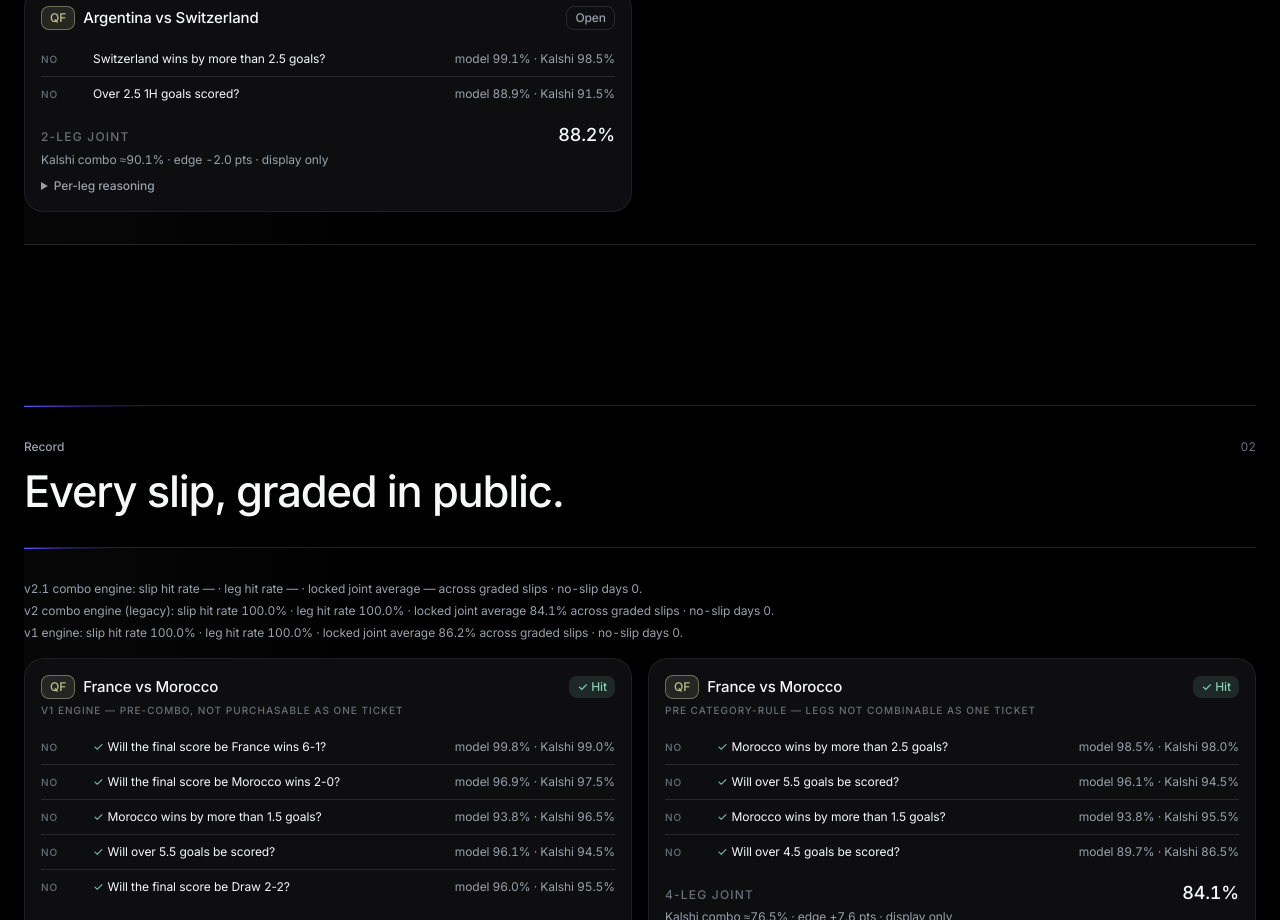
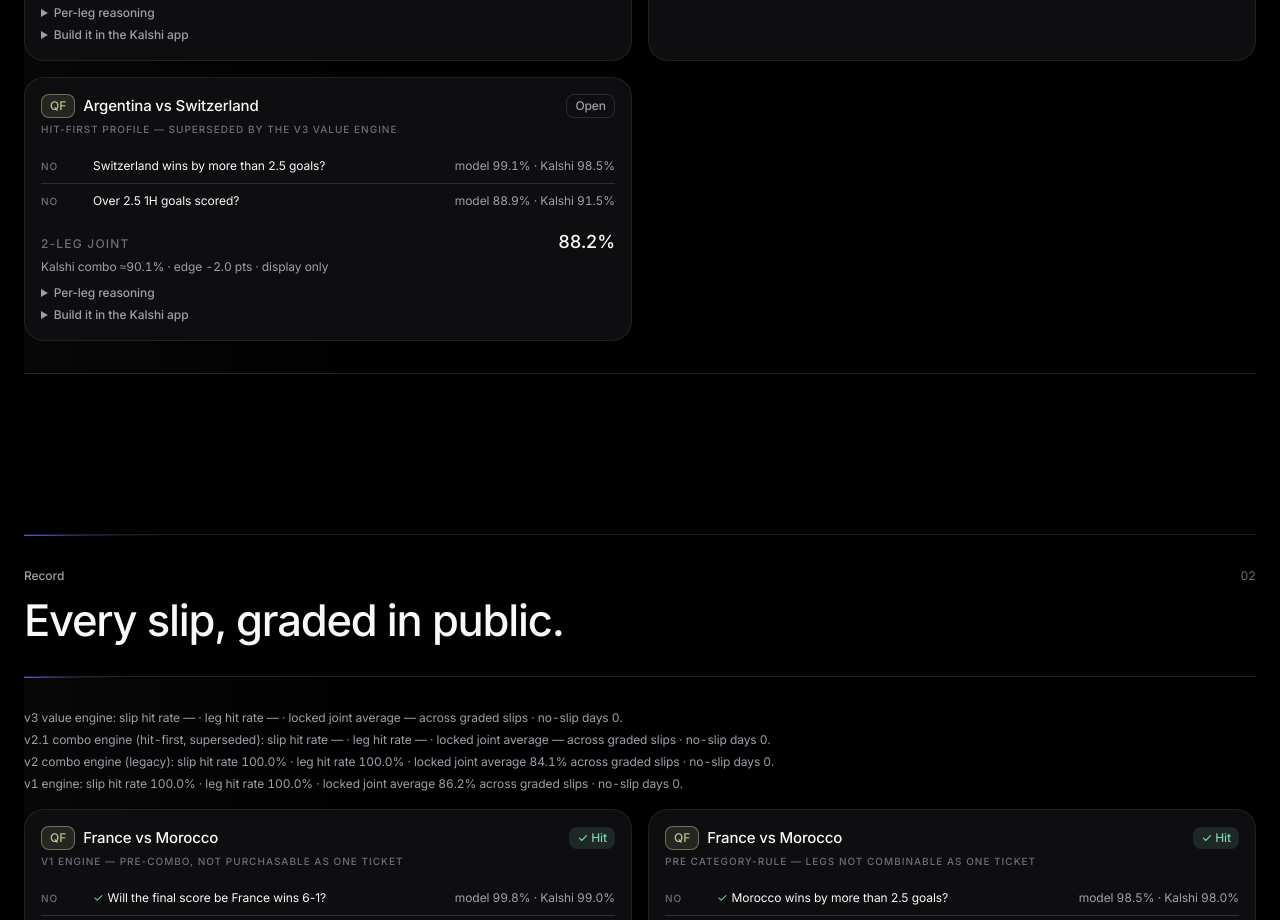
Before and after one commit to Sanjaayyy7/wc26-matchday-briefing, a Next.js app: page /parlay in a window 1280 px wide. Shown: the part 1880-2800 px from the top of the page. Built offline with nearby package versions, Linux system fonts and the light colour scheme.

Commit message:
feat(parlay-v3): v3 current on /parlay, v2.1 badged superseded, build steps
Every slip card gains a Build-it-in-the-Kalshi-app expander (category,
strike, side per leg). Protocol and methodology copy document the value
objective, the registered mids principle change, and the scorer layer.

```diff
--- a/app/methodology/page.tsx
+++ b/app/methodology/page.tsx
@@ -75,10 +75,16 @@ export default function MethodologyPage() {
               produce honest no-slip days. Combos allow at most one leg per market category;
               verified against the Kalshi collections API on 2026-07-09 — the engine was bumped to
               v2.1-combo that day to enforce the rule, and earlier v2-combo slips are marked legacy
-              since they are not purchasable as one ticket under it. Legs grade on the 90-minute
-              score, half-time score, or actual winner per market window. The extra-time share
-              behind advancement pricing stays the simulator Elo logistic — consistency over false
-              precision. Kalshi mids never influence selection.
+              since they are not purchasable as one ticket under it. Later that day the v3 value
+              engine replaced the hit-first profile: goalscorer markets joined the universe (priced
+              as a Binomial share of team goals from World Cup goals + xG and the predicted lineup),
+              regulation moneyline and to-advance were registered as mutually exclusive in one
+              ticket, and selection now maximizes edge over the product of lock-time Kalshi mids
+              under pre-registered bands (legs 50–90%, joint 30–60%, edge ≥ 3 pts) — a registered
+              principle change: mids benchmark v3 selection while model probabilities stay pure
+              model. Legs grade on the 90-minute score, half-time score, recorded scorers, or actual
+              winner per market window. The extra-time share behind advancement pricing stays the
+              simulator Elo logistic — consistency over false precision.
             </Principle>
           </div>
         </CanvasSection>
--- a/app/parlay/page.tsx
+++ b/app/parlay/page.tsx
@@ -11,9 +11,10 @@ export default function ParlayPage() {
   const views = parlayViews();
   const rows = parlayLedger();
   const record = parlayRecord(rows);
+  const recordV3 = parlayRecord(rows.filter((r) => r.engineVersion === "v3-value"));
   const recordV21 = parlayRecord(rows.filter((r) => r.engineVersion === "v2.1-combo"));
   const recordV2 = parlayRecord(rows.filter((r) => r.engineVersion === "v2-combo"));
-  const recordV1 = parlayRecord(rows.filter((r) => r.engineVersion !== "v2.1-combo" && r.engineVersion !== "v2-combo"));
+  const recordV1 = parlayRecord(rows.filter((r) => r.engineVersion !== "v3-value" && r.engineVersion !== "v2.1-combo" && r.engineVersion !== "v2-combo"));
 
   const open = views.filter((v) => v.status === "open");
   const settled = views
@@ -60,7 +61,11 @@ export default function ParlayPage() {
         <CanvasSection eyebrow="Record" title="Every slip, graded in public.">
           <DataPlane>
             <p className="text-caption tabular text-[var(--ink-muted)]">
-              v2.1 combo engine: slip hit rate {pct(recordV21.slipHitRate)} · leg hit rate {pct(recordV21.legHitRate)} ·
+              v3 value engine: slip hit rate {pct(recordV3.slipHitRate)} · leg hit rate {pct(recordV3.legHitRate)} ·
+              locked joint average {pct(recordV3.meanLockedJoint)} across graded slips · no-slip days {recordV3.noSlips}.
+            </p>
+            <p className="mt-1 text-caption tabular text-[var(--ink-muted)]">
+              v2.1 combo engine (hit-first, superseded): slip hit rate {pct(recordV21.slipHitRate)} · leg hit rate {pct(recordV21.legHitRate)} ·
               locked joint average {pct(recordV21.meanLockedJoint)} across graded slips · no-slip days {recordV21.noSlips}.
             </p>
             <p className="mt-1 text-caption tabular text-[var(--ink-muted)]">
@@ -90,15 +95,19 @@ export default function ParlayPage() {
             <p className="text-caption tabular text-[var(--ink-muted)]">
               One slip per match, locked pre-kickoff into an append-only ledger. v2 slips draw only from
               markets the Kalshi combo builder can combine into one ticket — regulation and first-half
-              moneylines, spreads, totals, both-teams-to-score, and advancement — priced on the model
-              score grid with a pre-registered first-half split (q = 0.45). Selection maximizes exact joint
-              probability under pre-registered v2 floors (every leg ≥ 75%, joint ≥ 60%, 2–4 legs, redundancy
-              cap 97%). Combos allow at most one leg per market category; verified against the Kalshi
-              collections API on 2026-07-09. Earlier v1 slips (leg ≥ 60%, joint ≥ 35%, 2–5 legs) remain in
-              the ledger and grade under their own floors. Regulation legs grade on the 90-minute score,
-              first-half legs on the half-time score, advancement legs on the actual winner. Goalscorer and
-              corner markets are combo-eligible but unmodeled, so they are never selected. A dedicated
-              inspector recomputes every number from stored inputs on every run.
+              moneylines, spreads, totals, both-teams-to-score, advancement, and goalscorers — priced on
+              the model score grid with a pre-registered first-half split (q = 0.45) and, for scorers, a
+              Binomial share of team goals built from World Cup goals + xG and the predicted lineup. The v3
+              value engine maximizes edge — model joint minus the product of lock-time Kalshi mids — under
+              pre-registered constraints (each leg 50–90%, joint 30–60%, 2–4 legs, one leg per category,
+              regulation moneyline and to-advance never together, edge ≥ 3 pts). Lock-time mids enter v3
+              selection as the value benchmark — a registered change from v1/v2; model probabilities stay
+              pure model. Combos allow at most one leg per market category; verified against the Kalshi
+              collections API on 2026-07-09. Earlier v1, v2, and v2.1 slips remain in the ledger and grade
+              under their own stored rules. Regulation legs grade on the 90-minute score, first-half legs on
+              the half-time score, advancement legs on the actual winner, goalscorer legs on the recorded
+              scorers. Corner markets stay unmodeled, so they are never selected. A dedicated inspector
+              recomputes every number from stored inputs on every run.
             </p>
           </DataPlane>
         </CanvasSection>
--- a/components/parlay-slip-card.tsx
+++ b/components/parlay-slip-card.tsx
@@ -5,6 +5,7 @@ import { StageChip } from "@/components/stage-chip";
 import { VerdictChip } from "@/components/verdict-chip";
 import { verdictVar } from "@/lib/kit-color";
 import type { ParlayLegView, ParlaySlipView } from "@/lib/parlay-view";
+import { buildStep } from "@/lib/parlay-build-steps";
 
 const pct = (x: number): string => `${(x * 100).toFixed(1)}%`;
 
@@ -65,6 +66,11 @@ export function ParlaySlipCard({ slip }: { slip: ParlaySlipView }) {
           pre category-rule — legs not combinable as one ticket
         </p>
       )}
+      {slip.engineVersion === "v2.1-combo" && (
+        <p className="mt-1 text-micro uppercase tracking-widest text-[var(--ink-faint)]">
+          hit-first profile — superseded by the v3 value engine
+        </p>
+      )}
 
       {slip.status === "no-slip" ? (
         <p className="mt-3 text-caption text-[var(--ink-muted)]">
@@ -104,6 +110,18 @@ export function ParlaySlipCard({ slip }: { slip: ParlaySlipView }) {
               ))}
             </ul>
           </details>
+          <details className="mt-1">
+            <summary className="cursor-pointer text-label text-[var(--ink-muted)]">
+              Build it in the Kalshi app
+            </summary>
+            <ul className="mt-2 space-y-1">
+              {slip.legs.map((leg) => (
+                <li key={leg.ticker} className="text-caption tabular text-[var(--ink-muted)]">
+                  {buildStep(leg)}
+                </li>
+              ))}
+            </ul>
+          </details>
         </>
       )}
     </Surface>
--- a/lib/parlay-view.ts
+++ b/lib/parlay-view.ts
@@ -37,7 +37,7 @@ export type ParlaySlipView = {
   lockedAt: string;
   status: "open" | "hit" | "miss" | "no-slip";
   reason?: string;
-  engineVersion: "v1" | "v2-combo" | "v2.1-combo";
+  engineVersion: "v1" | "v2-combo" | "v2.1-combo" | "v3-value";
   comboImpliedProb: number | null;
   legs: ParlayLegView[];
   jointProb?: number;
@@ -76,7 +76,9 @@ export function buildParlayViews(
       lockedAt: row.lockedAt,
       status,
       engineVersion:
-        row.engineVersion === "v2.1-combo" ? "v2.1-combo" : row.engineVersion === "v2-combo" ? "v2-combo" : "v1",
+        row.engineVersion === "v3-value" ? "v3-value"
+          : row.engineVersion === "v2.1-combo" ? "v2.1-combo"
+            : row.engineVersion === "v2-combo" ? "v2-combo" : "v1",
       comboImpliedProb: row.comboImpliedProb ?? null,
       ...(row.reason !== undefined ? { reason: row.reason } : {}),
       legs: (row.legs ?? []).map((leg) => ({ ...leg, hit: hitBy.get(leg.ticker) ?? null })),
```
Also changed, not shown: 2 other files (tests, documents, lock files or other folders).
